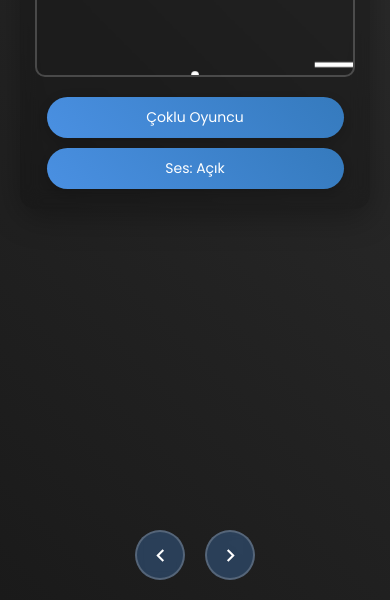
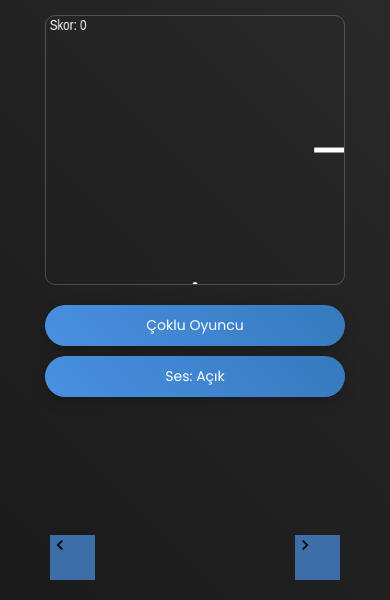
Before and after one commit to TahaArslan67/atari-game, a website: page index.html in a window 390 px wide. Shown: the part 244-844 px from the top of the page. Drawn offline with nearby package versions, Linux system fonts and the light colour scheme.

```diff
--- a/game.js
+++ b/game.js
@@ -444,54 +444,41 @@
 
 // Canvas boyutlarını responsive yap
 function resizeCanvas() {
-    const container = document.querySelector('.game-container');
+    const container = canvas.parentElement;
     const containerWidth = container.clientWidth;
-    const maxWidth = 800;
-    const aspectRatio = 600 / 800;
+
+    // Maksimum genişlik sınırlaması
+    const maxWidth = Math.min(containerWidth - 20, 800);
+
+    // En-boy oranını koru (4:3)
+    const aspectRatio = 3/4;
+    const newWidth = Math.min(maxWidth, containerWidth);
+    const newHeight = newWidth * aspectRatio;
 
     // Canvas boyutlarını güncelle
-    if (containerWidth < maxWidth) {
-        canvas.width = containerWidth - 20;
-        canvas.height = canvas.width * aspectRatio;
-    } else {
-        canvas.width = maxWidth;
-        canvas.height = maxWidth * aspectRatio;
-    }
+    canvas.style.width = `${newWidth}px`;
+    canvas.style.height = `${newHeight}px`;
+    canvas.width = newWidth;
+    canvas.height = newHeight;
 
-    // Oyun elemanlarının boyutlarını güncelle
-    const scale = canvas.width / 800;
-
-    // Paddle boyutlarını güncelle
-    paddle.width = Math.max(60 * scale, 40);
-    paddle.height = Math.max(8 * scale, 5);
-    opponentPaddle.width = paddle.width;
-    opponentPaddle.height = paddle.height;
-
-    // Paddle pozisyonlarını ayarla
-    const paddleMargin = 20 * scale;
-
-    if (playerId === 2) {
-        paddle.y = paddleMargin;
-        opponentPaddle.y = canvas.height - paddleMargin - opponentPaddle.height;
-    } else {
-        paddle.y = canvas.height - paddleMargin - paddle.height;
-        opponentPaddle.y = paddleMargin;
-    }
-
-    // Paddle'ların x pozisyonlarını ekran içinde tut
-    paddle.x = Math.min(Math.max(paddle.x, 0), canvas.width - paddle.width);
-    opponentPaddle.x = Math.min(Math.max(opponentPaddle.x, 0), canvas.width - opponentPaddle.width);
-
-    // Top boyutunu güncelle
-    ball.size = Math.max(6 * scale, 4);
-
-    // Topun pozisyonunu ekran içinde tut
-    ball.x = Math.min(Math.max(ball.x, ball.size), canvas.width - ball.size);
-    ball.y = Math.min(Math.max(ball.y, ball.size), canvas.height - ball.size);
+    // Oyun elemanlarının ölçeklerini güncelle
+    const scale = newWidth / 800; // 800 referans genişlik
+    paddle.width = Math.max(10, Math.floor(80 * scale));
+    paddle.height = Math.max(5, Math.floor(10 * scale));
+    ball.size = Math.max(3, Math.floor(5 * scale));
 
     // Font boyutlarını güncelle
-    const fontSize = Math.max(14 * scale, 10);
-    ctx.font = `${fontSize}px Arial`;
+    const baseFontSize = Math.max(12, Math.floor(16 * scale));
+    ctx.font = `${baseFontSize}px Poppins`;
+
+    // Raketlerin pozisyonlarını güncelle
+    paddle.y = (canvas.height - paddle.height) / 2;
+
+    // Topun pozisyonunu güncelle
+    if (!isMultiplayer || (isMultiplayer && playerId === 1)) {
+        ball.x = canvas.width / 2;
+        ball.y = canvas.height / 2;
+    }
 }
 
 // Oyun döngüsü
@@ -594,6 +581,13 @@
 // Pencere boyutu değiştiğinde canvas'ı yeniden boyutlandır
 window.addEventListener('resize', () => {
     resizeCanvas();
+    // Yeni boyutları sunucuya bildir
+    if (ws && ws.connected && isMultiplayer) {
+        sendPaddlePosition();
+        if (playerId === 1) {
+            sendBallPosition();
+        }
+    }
 });
 
 // İlk yükleme için canvas'ı boyutlandır
--- a/style.css
+++ b/style.css
@@ -92,94 +92,98 @@
 
 /* Responsive Tasarım */
 @media (max-width: 850px) {
+    body {
+        padding: 10px;
+    }
+
     .game-container {
-        width: 95%;
+        width: 100%;
+        max-width: 600px;
         padding: 15px;
+        margin: 10px auto;
     }
 
     canvas {
         width: 100%;
-        max-width: 500px;
+        max-width: 450px;
         height: auto;
+        margin: 10px auto;
     }
 
     .game-title {
         font-size: 28px;
-    }
-
-    button {
-        padding: 10px 20px;
-        font-size: 14px;
+        margin: 15px 0;
     }
 }
 
 @media (max-width: 480px) {
     body {
-        padding: 10px;
+        padding: 5px;
+        justify-content: center;
         min-height: 100vh;
-        display: flex;
-        flex-direction: column;
-        align-items: center;
-        justify-content: flex-start;
     }
 
     .game-container {
         width: 100%;
-        max-width: 350px;
-        min-height: auto;
+        max-width: 100%;
         padding: 10px;
-        margin: 0 auto;
-        display: flex;
-        flex-direction: column;
-        align-items: center;
-        justify-content: center;
-        background: rgba(0, 0, 0, 0.2);
+        margin: 0;
+        border-radius: 0;
+        background: none;
+        box-shadow: none;
+        backdrop-filter: none;
     }
 
     canvas {
         width: 100%;
-        max-width: 320px;
+        max-width: 300px;
         height: auto;
         margin: 10px auto;
-        display: block;
+        border: 1px solid rgba(255, 255, 255, 0.2);
     }
 
     .game-title {
-        font-size: 20px;
-        margin: 10px auto;
-        width: 100%;
-        text-align: center;
+        font-size: 24px;
+        margin: 10px 0;
     }
 
     .button-container {
-        flex-direction: column;
-        width: 90%;
+        width: 100%;
+        max-width: 300px;
         gap: 10px;
         margin: 10px auto;
     }
 
     button {
         width: 100%;
-        padding: 10px 20px;
+        max-width: 300px;
+        padding: 10px;
         font-size: 14px;
+        margin: 0 auto;
     }
 
     .mobile-controls {
         position: fixed;
         bottom: 20px;
-        left: 50%;
-        transform: translateX(-50%);
-        gap: 180px;
+        left: 0;
+        right: 0;
+        width: 100%;
         display: flex;
         justify-content: center;
-        width: 100%;
+        gap: 200px;
         padding: 0 20px;
+        z-index: 1000;
     }
 
     .control-button {
-        width: 50px;
-        height: 50px;
-        background: rgba(74, 144, 226, 0.6);
+        width: 45px;
+        height: 45px;
+        background: rgba(74, 144, 226, 0.7);
+    }
+
+    .control-button svg {
+        width: 20px;
+        height: 20px;
     }
 }
 
@@ -187,25 +191,55 @@
 @media (min-width: 481px) and (max-width: 1024px) {
     body {
         padding: 15px;
+        justify-content: center;
     }
 
     .game-container {
         width: 100%;
-        max-width: 600px;
+        max-width: 700px;
+        padding: 20px;
         margin: 0 auto;
-        padding: 15px;
     }
 
     canvas {
         width: 100%;
-        max-width: 500px;
+        max-width: 600px;
         height: auto;
-        margin: 10px auto;
+        margin: 15px auto;
     }
 
     .mobile-controls {
-        bottom: 30px;
-        gap: 250px;
+        position: fixed;
+        bottom: 40px;
+        left: 0;
+        right: 0;
+        display: flex;
+        justify-content: center;
+        gap: 300px;
+        padding: 0 20px;
+    }
+
+    .control-button {
+        width: 55px;
+        height: 55px;
+        background: rgba(74, 144, 226, 0.6);
+    }
+
+    .control-button svg {
+        width: 25px;
+        height: 25px;
+    }
+}
+
+/* Mobil Kontroller Temel Stili */
+.mobile-controls {
+    display: none;
+}
+
+/* Tablet ve Mobil için kontrolleri göster */
+@media (max-width: 1024px) {
+    .mobile-controls {
+        display: flex;
     }
 }
 
@@ -225,59 +259,3 @@
         background: linear-gradient(45deg, #121212, #1a1a1a);
     }
 }
-
-/* Mobil Kontroller */
-.mobile-controls {
-    display: none;
-    position: fixed;
-    bottom: 20px;
-    left: 50%;
-    transform: translateX(-50%);
-    gap: 20px;
-    z-index: 1000;
-}
-
-.control-button {
-    width: 60px;
-    height: 60px;
-    background: rgba(74, 144, 226, 0.3);
-    border: 2px solid rgba(255, 255, 255, 0.2);
-    border-radius: 50%;
-    display: flex;
-    align-items: center;
-    justify-content: center;
-    cursor: pointer;
-    backdrop-filter: blur(5px);
-    transition: all 0.2s ease;
-}
-
-.control-button:active {
-    background: rgba(74, 144, 226, 0.5);
-    transform: scale(0.95);
-}
-
-.control-button svg {
-    width: 30px;
-    height: 30px;
-    fill: white;
-}
-
-/* Tablet ve Mobil için kontrolleri göster */
-@media (max-width: 1024px) {
-    .mobile-controls {
-        display: flex;
-    }
-}
-
-/* Mobil için özel ayarlar */
-@media (max-width: 480px) {
-    .control-button {
-        width: 50px;
-        height: 50px;
-    }
-
-    .control-button svg {
-        width: 25px;
-        height: 25px;
-    }
-}
```
